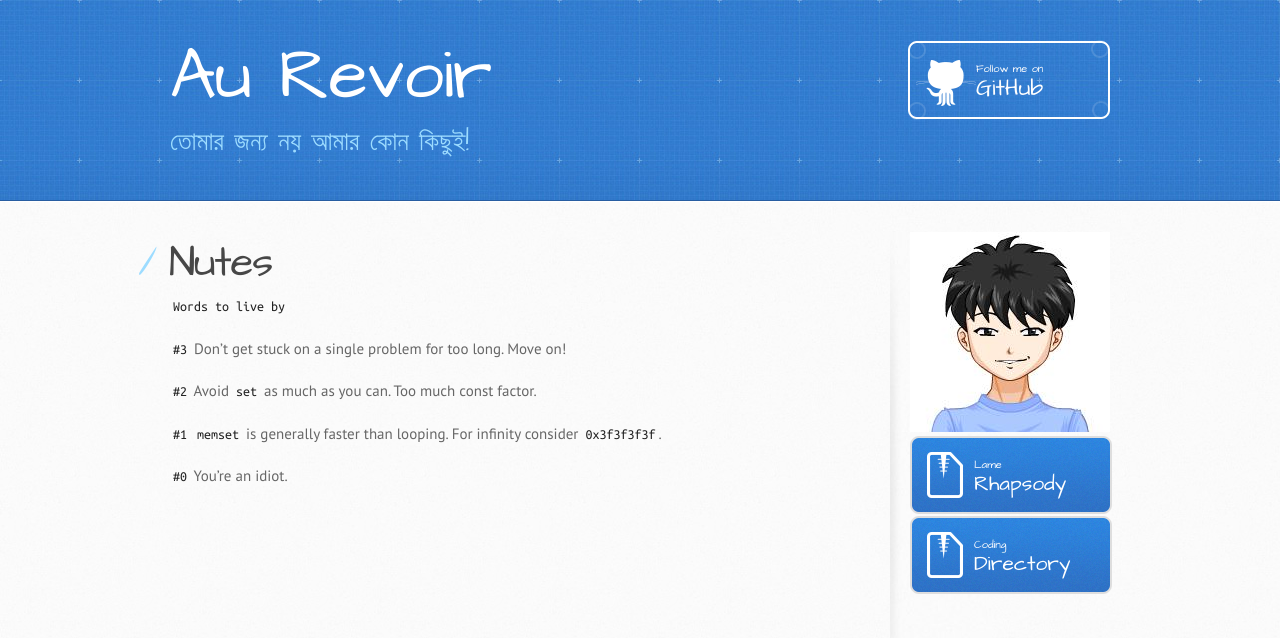
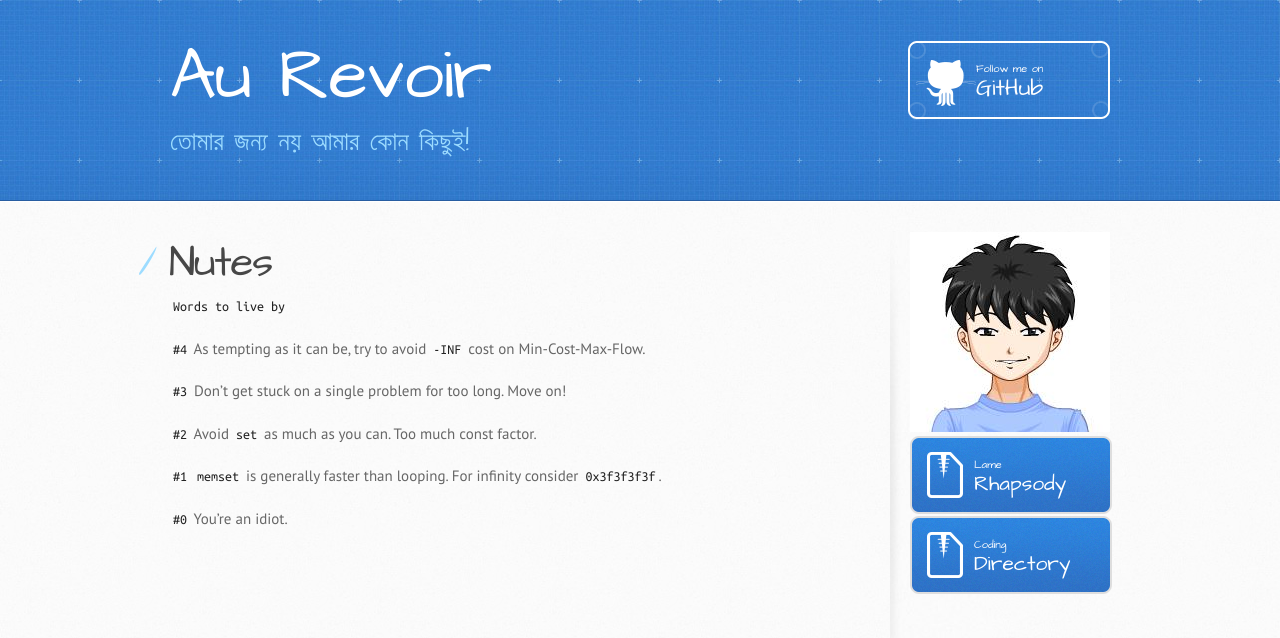
Before and after one commit to rebornplusplus/rebornplusplus.github.io, a Jekyll site: the page built from lame/nutes.md, in a window 1280 px wide. Shown: the top 638 px of the page. Built offline with Jekyll 4.4.1, drawn with Linux system fonts in a browser that asks for light colours; some web fonts are replaced; our own code applies the rules of GitHub Pages for plain Markdown files.

Commit message:
Update nutes.md

```diff
--- a/lame/nutes.md
+++ b/lame/nutes.md
@@ -7,6 +7,8 @@ layout: default
 
 
 
+`#4` As tempting as it can be, try to avoid `-INF` cost on Min-Cost-Max-Flow.
+
 `#3` Don't get stuck on a single problem for too long. Move on!
 
 `#2` Avoid `set` as much as you can. Too much const factor.
```
